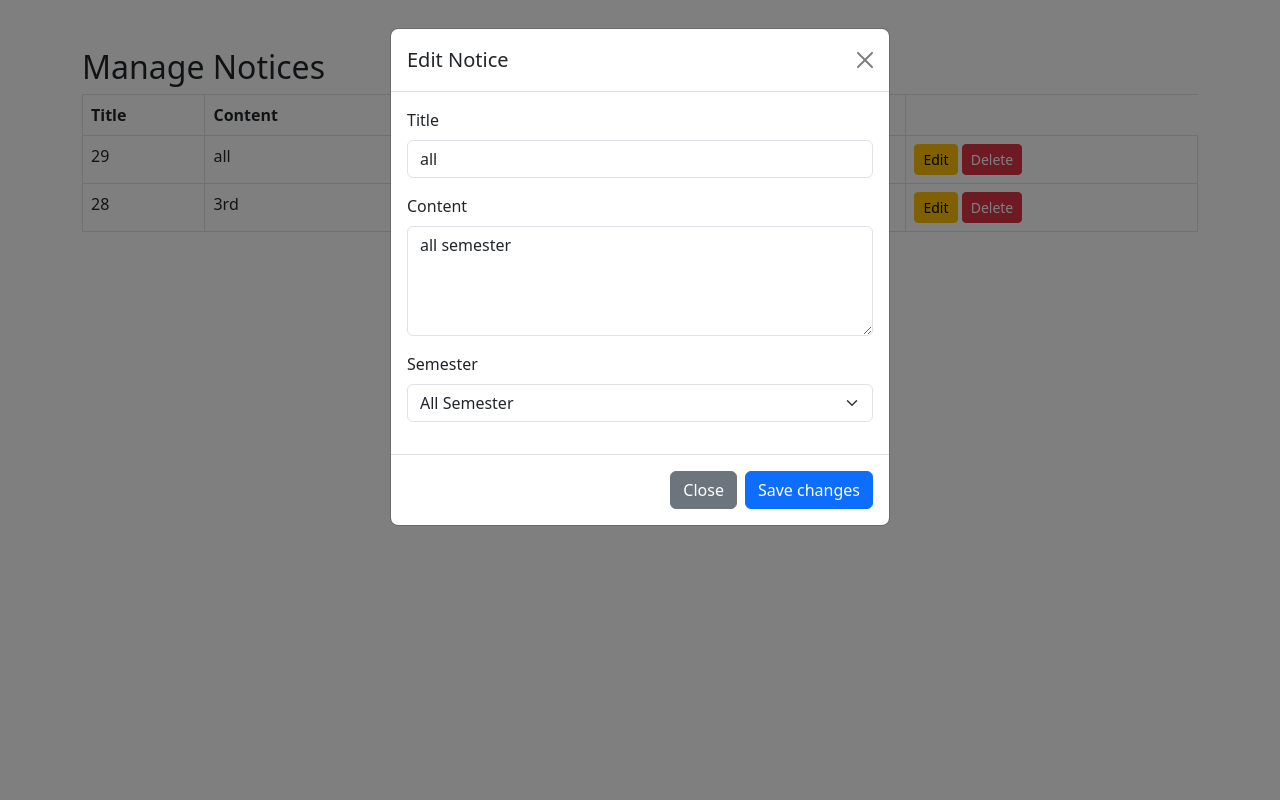
After one commit to zimalshahriar/SIPI-CST-Portal, a PHP site: page /teacher/manage_announcements.php in a window 1280 px wide, after a click on "Edit". The commit adds this page. Run offline with PHP 8.4, Linux system fonts and the light colour scheme; data comes from the database, SQL or seed files in the repository; both versions use the stored data as it was after the commit.

Commit message:
addded add announcemnt and manage announcements chanhges in add user page

```diff
--- /dev/null
+++ b/teacher/manage_announcements.php
@@ -0,0 +1,194 @@
+<?php
+session_start();
+require_once '../db/database.php'; // Ensure you have the correct path to your database connection file
+
+// Handle Update
+if ($_SERVER["REQUEST_METHOD"] == "POST" && isset($_POST['update'])) {
+    $id = $_POST['id'];
+    $title = trim($_POST['title']);
+    $content = trim($_POST['content']);
+    $semester = trim($_POST['semester']);
+
+    if (!empty($title) && !empty($content) && !empty($semester)) {
+        $sql = "UPDATE notices SET title=?, content=?, semester=? WHERE id=?";
+        if ($stmt = $conn->prepare($sql)) {
+            $stmt->bind_param("sssi", $title, $content, $semester, $id);
+            $stmt->execute();
+            $_SESSION['message'] = "Notice updated successfully!";
+            $stmt->close();
+        }
+    } else {
+        $_SESSION['message'] = "All fields are required!";
+    }
+    header("Location: manage_announcements.php");
+    exit;
+}
+
+// Handle Delete
+if (isset($_GET['delete'])) {
+    $id = $_GET['delete'];
+    $sql = "DELETE FROM notices WHERE id=?";
+    if ($stmt = $conn->prepare($sql)) {
+        $stmt->bind_param("i", $id);
+        $stmt->execute();
+        $_SESSION['message'] = "Notice deleted successfully!";
+        $stmt->close();
+    }
+    header("Location: manage_announcements.php");
+    exit;
+}
+
+// Fetch Notices
+$sql = "SELECT * FROM notices ORDER BY created_at DESC";
+$result = $conn->query($sql);
+
+// Fetch a specific notice for editing
+$edit = null;
+if (isset($_GET['edit'])) {
+    $id = $_GET['edit'];
+    $sql = "SELECT * FROM notices WHERE id=?";
+    if ($stmt = $conn->prepare($sql)) {
+        $stmt->bind_param("i", $id);
+        $stmt->execute();
+        $result = $stmt->get_result();
+        $edit = $result->fetch_assoc();
+        $stmt->close();
+    }
+}
+
+// Fetch Semesters from Database
+$sql_semesters = "SELECT DISTINCT semester FROM notices"; // Adjust this query based on your semester logic
+$semester_result = $conn->query($sql_semesters);
+$semesters = [];
+if ($semester_result->num_rows > 0) {
+    while ($row = $semester_result->fetch_assoc()) {
+        $semesters[] = $row['semester'];
+    }
+} else {
+    $_SESSION['message'] = "No semesters found!";
+}
+?>
+
+<!DOCTYPE html>
+<html lang="en">
+<head>
+    <meta charset="UTF-8">
+    <meta name="viewport" content="width=device-width, initial-scale=1.0">
+    <title>Manage Notices</title>
+    <link rel="stylesheet" href="https://cdn.jsdelivr.net/npm/bootstrap@5.3.0/dist/css/bootstrap.min.css">
+</head>
+<body>
+    <div class="container mt-5">
+        <h2>Manage Notices</h2>
+
+        <?php if (isset($_SESSION['message'])): ?>
+            <script>
+                alert("<?php echo $_SESSION['message']; unset($_SESSION['message']); ?>");
+            </script>
+        <?php endif; ?>
+
+        <!-- Notices Table -->
+        <table class="table table-bordered">
+            <thead>
+                <tr>
+                    <th>Title</th>
+                    <th>Content</th>
+                    <th>Semester</th>
+                    <th>Actions</th>
+                </tr>
+            </thead>
+            <tbody>
+                <?php if ($result->num_rows > 0): ?>
+                    <?php while ($notice = $result->fetch_assoc()): ?>
+                        <tr>
+                            <td><?php echo $notice['id']; ?></td>
+                            <td><?php echo htmlspecialchars($notice['title']); ?></td>
+                            <td><?php echo nl2br(htmlspecialchars($notice['content'])); ?></td>
+                            <td><?php echo htmlspecialchars($notice['semester']); ?></td>
+                            <td>
+                                <button class="btn btn-warning btn-sm" data-bs-toggle="modal" data-bs-target="#editModal"
+                                    data-id="<?php echo $notice['id']; ?>"
+                                    data-title="<?php echo htmlspecialchars($notice['title']); ?>"
+                                    data-content="<?php echo htmlspecialchars($notice['content']); ?>"
+                                    data-semester="<?php echo htmlspecialchars($notice['semester']); ?>">Edit</button>
+                                <a href="manage_announcements.php?delete=<?php echo $notice['id']; ?>" class="btn btn-danger btn-sm">Delete</a>
+                            </td>
+                        </tr>
+                    <?php endwhile; ?>
+                <?php else: ?>
+                    <tr>
+                        <td colspan="5" class="text-center">No notices available</td>
+                    </tr>
+                <?php endif; ?>
+            </tbody>
+        </table>
+    </div>
+
+    <!-- Edit Modal -->
+    <div class="modal fade" id="editModal" tabindex="-1" aria-labelledby="editModalLabel" aria-hidden="true">
+        <div class="modal-dialog">
+            <div class="modal-content">
+                <form action="manage_announcements.php" method="post">
+                    <div class="modal-header">
+                        <h5 class="modal-title" id="editModalLabel">Edit Notice</h5>
+                        <button type="button" class="btn-close" data-bs-dismiss="modal" aria-label="Close"></button>
+                    </div>
+                    <div class="modal-body">
+                        <input type="hidden" name="id" id="noticeId">
+                        <div class="mb-3">
+                            <label for="title" class="form-label">Title</label>
+                            <input type="text" class="form-control" id="title" name="title" required>
+                        </div>
+                        <div class="mb-3">
+                            <label for="content" class="form-label">Content</label>
+                            <textarea class="form-control" id="content" name="content" rows="4" required></textarea>
+                        </div>
+                        <div class="mb-3">
+                            <label for="semester" class="form-label">Semester</label>
+                            <select class="form-select" id="semester" name="semester" required>
+                                <option value="" disabled selected>Select a semester</option>
+                                <?php foreach ($semesters as $semester): ?>
+                                    <option value="<?php echo htmlspecialchars($semester); ?>">
+                                        <?php echo htmlspecialchars($semester); ?>
+                                    </option>
+                                <?php endforeach; ?>
+                            </select>
+                        </div>
+                    </div>
+                    <div class="modal-footer">
+                        <button type="button" class="btn btn-secondary" data-bs-dismiss="modal">Close</button>
+                        <button type="submit" class="btn btn-primary" name="update">Save changes</button>
+                    </div>
+                </form>
+            </div>
+        </div>
+    </div>
+
+    <!-- Bootstrap JS -->
+    <script src="https://cdn.jsdelivr.net/npm/bootstrap@5.3.0/dist/js/bootstrap.bundle.min.js"></script>
+    <script>
+        // Handle modal data
+        var editModal = document.getElementById('editModal');
+        editModal.addEventListener('show.bs.modal', function (event) {
+            var button = event.relatedTarget; // Button that triggered the modal
+            var id = button.getAttribute('data-id');
+            var title = button.getAttribute('data-title');
+            var content = button.getAttribute('data-content');
+            var semester = button.getAttribute('data-semester');
+
+            // Update the modal's content
+            var modalTitle = editModal.querySelector('.modal-title');
+            var modalBodyInputTitle = editModal.querySelector('#title');
+            var modalBodyInputContent = editModal.querySelector('#content');
+            var modalBodyInputSemester = editModal.querySelector('#semester');
+            var modalBodyInputId = editModal.querySelector('#noticeId');
+
+            modalTitle.textContent = 'Edit Notice';
+            modalBodyInputTitle.value = title;
+            modalBodyInputContent.value = content;
+            modalBodyInputSemester.value = semester; // Set the current semester value
+            modalBodyInputId.value = id;
+        });
+    </script>
+</body>
+</html>
```
Also changed, not shown: Data Base/sipi_cst_portal.sql (+45 -8 lines), admin/add_user.php (+31 -5 lines), admin/logout.php (added, +7 -0 lines), student/announcements.php (+139 -0 lines), teacher/announcements.php (+181 -0 lines), teacher/get_notice.php (added, +21 -0 lines), teacher/uploads/logo.jpg (added), teacher/uploads/pngtree-teachers-day-characters-png-image_9143439.png (added), uploads/logo.jpg (added), 2 other files.
